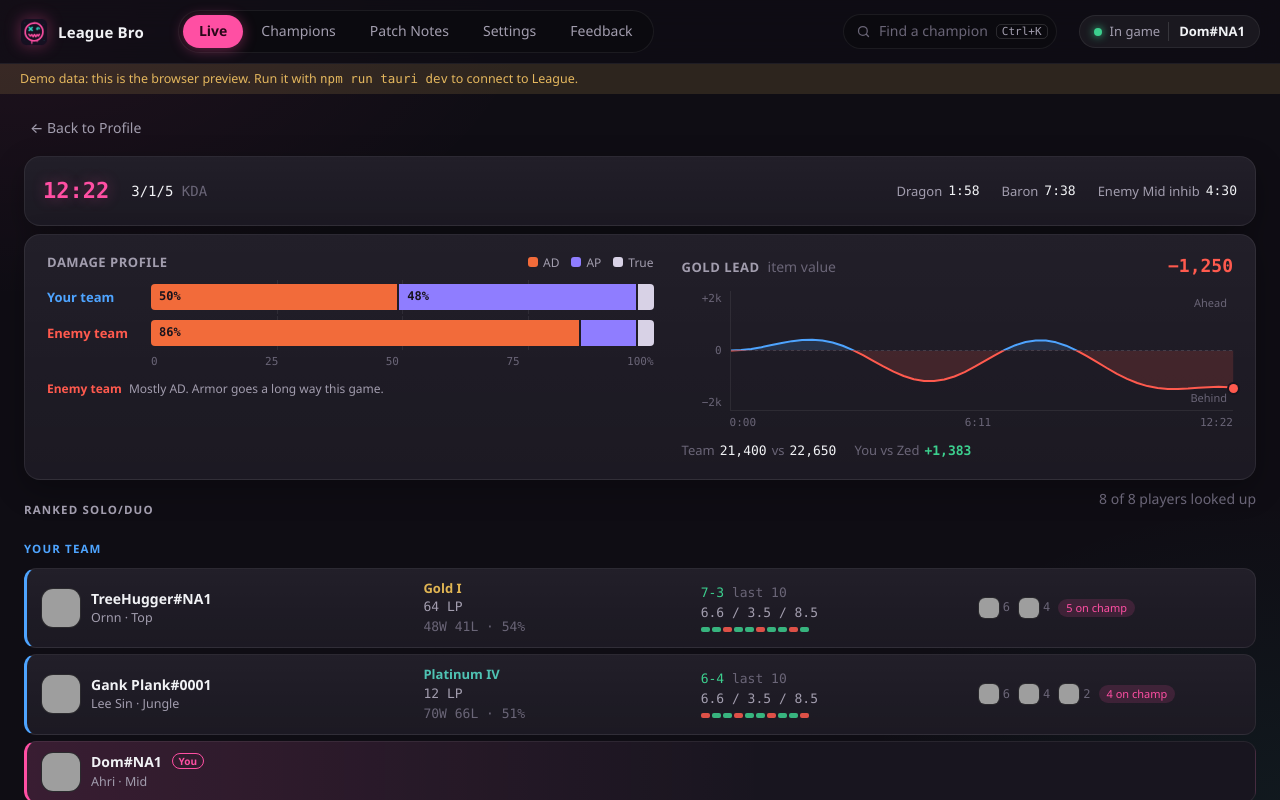
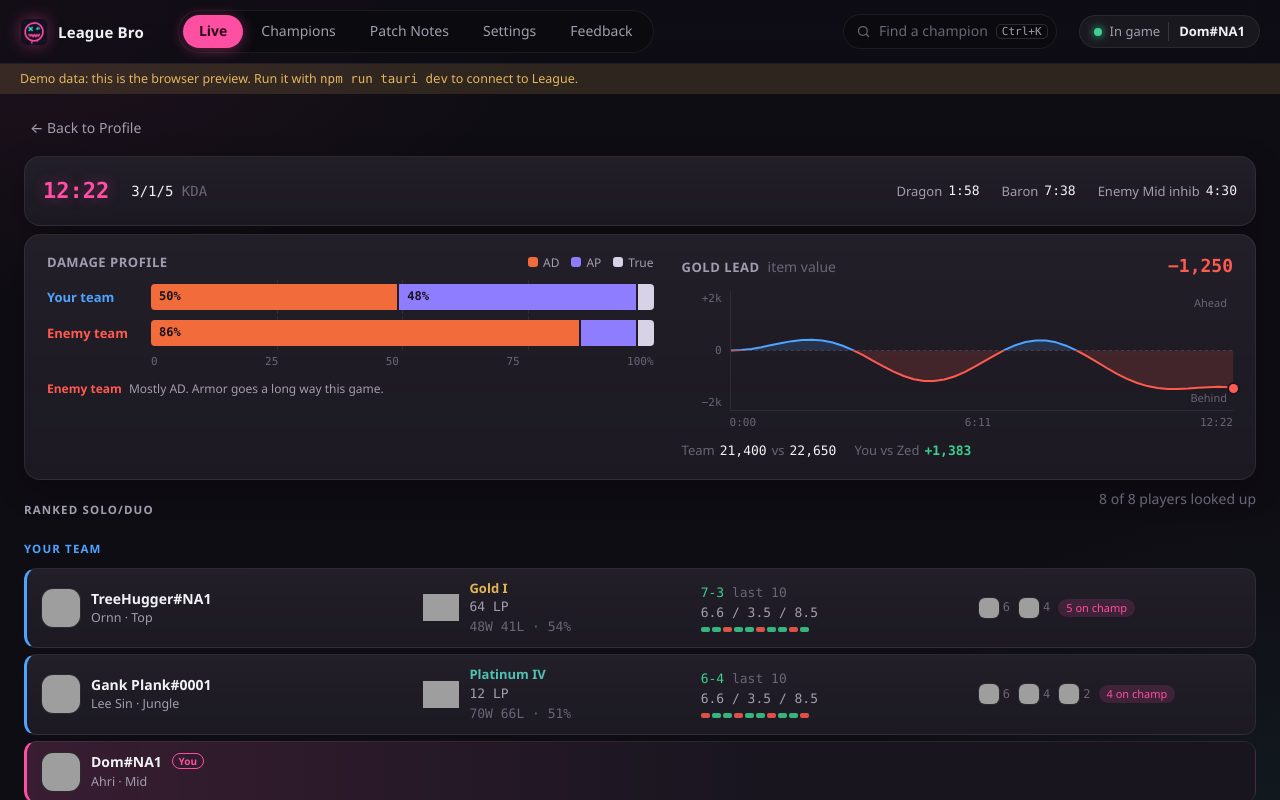
Before and after one commit to League-Bro/leaguebro, an Angular app: page / in a window 1280 px wide. Built offline with nearby package versions, Linux system fonts and the light colour scheme; grey boxes are pictures that could not be loaded.

Commit message:
Rank emblems next to each player's rank on the Live tab

```diff
--- a/src/app/components/player-card.ts
+++ b/src/app/components/player-card.ts
@@ -1,7 +1,7 @@
 import { ChangeDetectionStrategy, Component, computed, inject, input } from '@angular/core';
 import { DecimalPipe } from '@angular/common';
 import { RiftService } from '../core/rift.service';
-import { championIcon, formatTier, positionLabel, tierClass, winPct } from '../core/assets';
+import { championIcon, formatTier, positionLabel, rankCrest, tierClass, winPct } from '../core/assets';
 
 @Component({
   selector: 'rl-player',
@@ -28,6 +28,9 @@
       </div>
 
       @if (profile(); as p) {
+        <div class="rank-cell">
+          @let shown = p.solo ?? p.flex;
+          <img class="crest" [class.unranked]="!shown" [src]="crest(shown?.tier)" [alt]="shown ? tier(shown.tier, shown.division) : 'Unranked'" />
           <div class="rank">
             @if (p.solo; as r) {
               <span [class]="tierCls(r.tier)">{{ tier(r.tier, r.division) }}</span>
@@ -39,6 +42,7 @@
             } @else {
               <span class="tier-none">Unranked</span>
             }
+          </div>
         </div>
         <div class="form">
           @if (p.recentGames > 0) {
@@ -93,6 +97,9 @@
     .name { font-weight: 600; white-space: nowrap; overflow: hidden; text-overflow: ellipsis; }
     .sub { font-size: 12.5px; }
     .you { font-size: 10px; font-weight: 700; color: var(--accent); border: 1px solid var(--accent); border-radius: 999px; padding: 0 6px; margin-left: 6px; vertical-align: 2px; }
+    .rank-cell { display: flex; align-items: center; gap: 10px; min-width: 0; }
+    .crest { width: 36px; height: 36px; object-fit: contain; flex: none; }
+    .crest.unranked { opacity: 0.45; }
     .rank, .form { display: flex; flex-direction: column; font-size: 13px; gap: 1px; }
     .rank span:first-child { font-weight: 600; }
     .strip { display: flex; gap: 2px; margin-top: 3px; }
@@ -135,5 +142,6 @@
   protected icon = championIcon;
   protected tierCls = tierClass;
   protected tier = formatTier;
+  protected crest = rankCrest;
   protected wr = (w: number, l: number) => winPct(w, w + l);
 }
```
Lines whose indentation alone changed are shown as unchanged.
